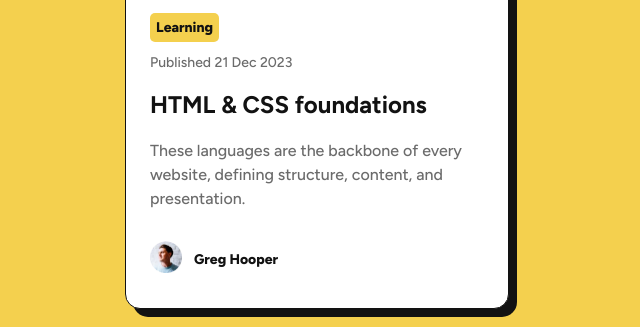
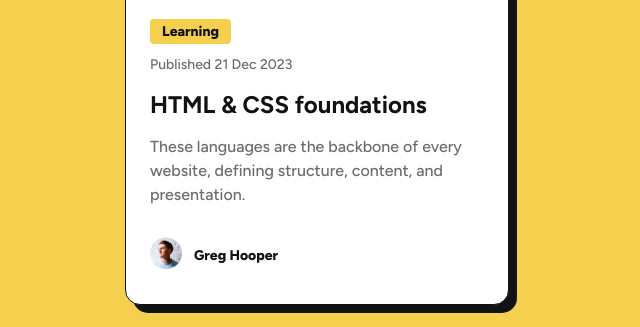
Before and after one commit to wideirp/blog-preview-card, a plain HTML site: page index.html in a window 1280 px wide. Shown: the part 364-691 px from the top of the page, without its empty margins (323-963 px from the left). Drawn offline with Linux system fonts and the light colour scheme.

Commit message:
Adjust margins of info and author sections

```diff
--- a/style.css
+++ b/style.css
@@ -51,13 +51,22 @@ main {
     .tag {
       background-color: var(--yellow);
       display: inline;
-      padding: 6px;
+      padding: 4px 12px;
+      margin: 12px 0;
       font-weight: 800;
-      border-radius: 5px;
+      border-radius: 4px;
+    }
+
+    .date {
+      margin: 12px 0;
     }
 
     h1 {
-      margin: 0;
+      margin: 12px 0;
+    }
+
+    .description {
+      margin: 12px 0;
     }
 
     .date,
@@ -72,9 +81,12 @@ main {
     align-items: center;
     font-weight: 800;
 
-    & img {
+    & picture {
       width: 32px;
       margin-right: 12px;
+      & img {
+        width: 32px;
+      }
     }
   }
 }
```
